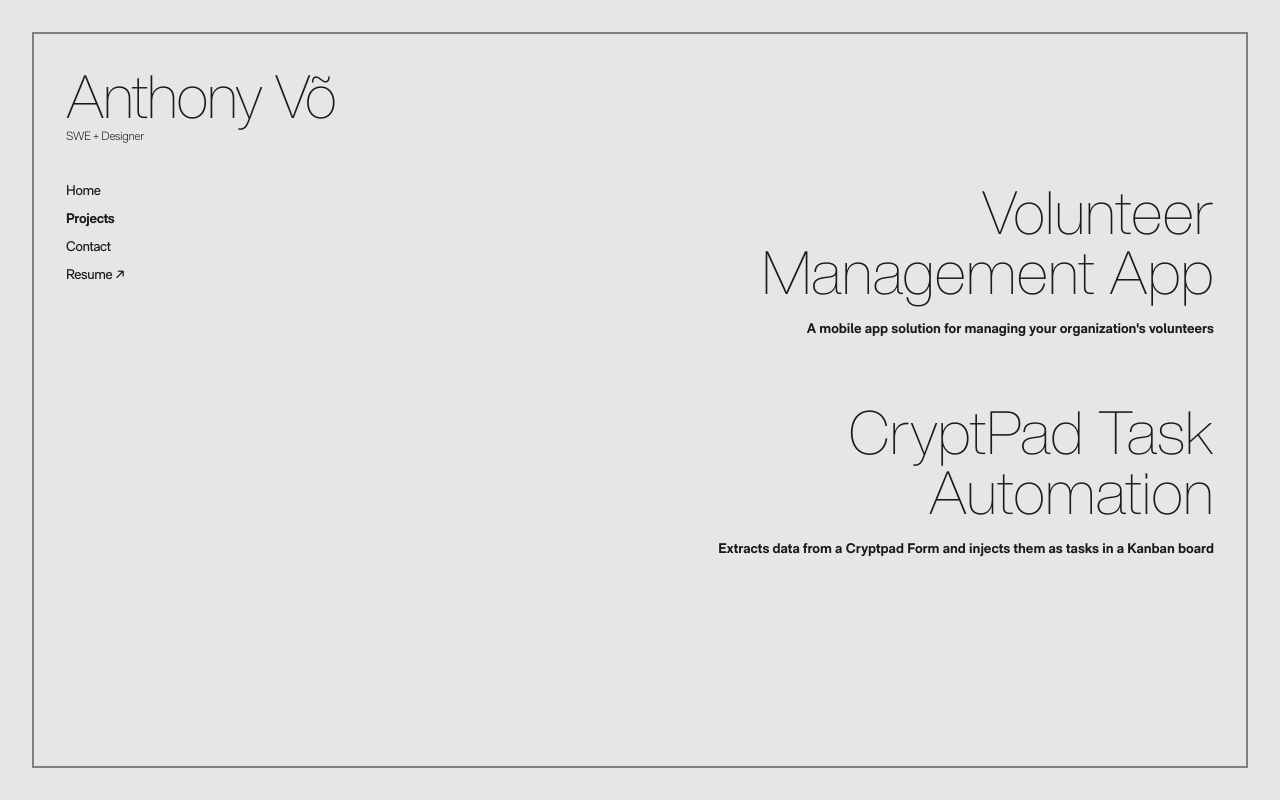
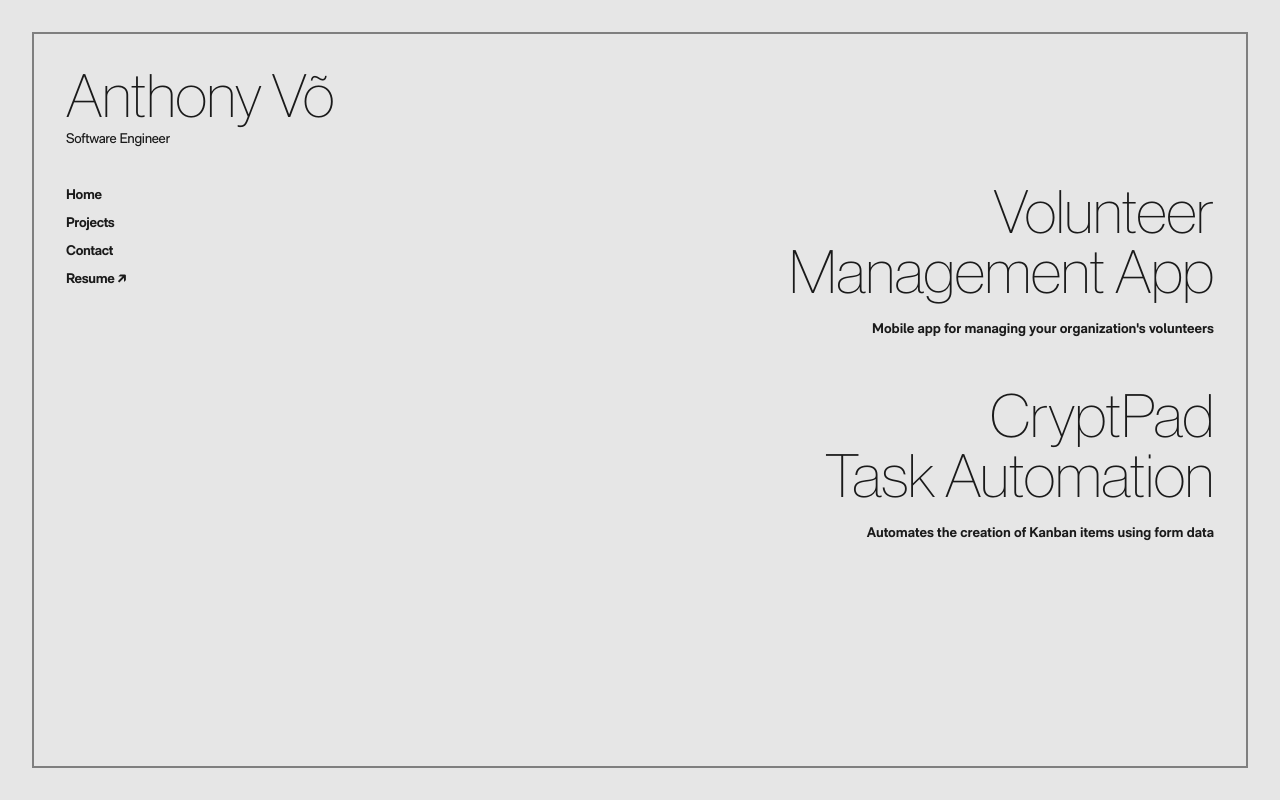
Before and after one commit to bubbliorno/portfolio-website, a React (Vite) app: page /projects in a window 1280 px wide. Built offline with nearby package versions, Linux system fonts and the light colour scheme.

Commit message:
changed fonts + added transitions

```diff
--- a/src/components/Header.tsx
+++ b/src/components/Header.tsx
@@ -8,22 +8,23 @@
 
 export default function Header() {
   return (
-    <header className="fixed">
-      <h1 className="font-display text-4xl font-extralight tracking-tight whitespace-nowrap lg:text-6xl">
+    <header className="fixed z-10">
+      <h1 className="font-display text-3xl font-extralight whitespace-nowrap xl:text-6xl">
         Anthony Võ
       </h1>
-      <p className="mt-0.5 text-xs font-light tracking-tight">SWE + Designer</p>
+      <p className="mt-0.5 text-xs font-normal tracking-tight xl:text-sm">
+        Software Engineer
+      </p>
 
       <nav className="mt-9">
-        <ol className="flex flex-col gap-2 text-sm tracking-tight">
+        <ol className="flex flex-col gap-2 text-xs tracking-tight xl:text-sm">
           {links.map((link) => (
             <li key={link.to}>
               <NavLink
                 to={link.to}
                 end={link.to === '/'}
-                className={({ isActive }) =>
-                  isActive ? 'font-bold' : 'font-normal'
-                }
+                viewTransition
+                className="font-bold"
               >
                 {link.label}
               </NavLink>
@@ -34,7 +35,7 @@
               href="/Anthony_Vo_Resume.pdf"
               target="_blank"
               rel="noopener noreferrer"
-              className="font-normal"
+              className="font-bold"
             >
               Resume ↗
             </a>
--- a/src/components/ProjectItem.tsx
+++ b/src/components/ProjectItem.tsx
@@ -1,5 +1,4 @@
 import type { Project } from '../types/project';
-import { FiExternalLink } from 'react-icons/fi';
 
 export default function ProjectItem({ project }: { project: Project }) {
   return (
@@ -8,44 +7,16 @@
         href={project.githubUrl}
         target="_blank"
         rel="noopener noreferrer"
-        className="hover:opacity-50"
+        className=""
       >
-        <h2 className="font-display text-[6vw] whitespace-pre-line lg:text-6xl">
+        <h2 className="font-display xs:text-3xl text-[6vw] whitespace-pre-line xl:text-6xl">
           {project.name}
         </h2>
       </a>
-      <p className="mt-2 text-sm font-bold md:mt-4">{project.description}</p>
-      {project.tags && (
-        <div className="mt-3 flex flex-wrap gap-2">
-          {project.tags.map((tag) => (
-            <span
-              key={tag}
-              className="rounded-full px-3 py-1 text-sm font-medium"
-            >
-              {tag}
-            </span>
-          ))}
-        </div>
-      )}
-      <div className="mt-4 flex gap-4">
-        <a
-          href={project.githubUrl}
-          target="_blank"
-          rel="noopener noreferrer"
-          className="inline-flex items-center gap-1 text-sm font-medium"
-        ></a>
-        {project.liveUrl && (
-          <a
-            href={project.liveUrl}
-            target="_blank"
-            rel="noopener noreferrer"
-            className="inline-flex items-center gap-1 text-sm font-medium underline underline-offset-4"
-          >
-            <FiExternalLink size={24} />
-            Live Demo
-          </a>
-        )}
-      </div>
+
+      <p className="mt-1 text-xs font-bold xl:mt-4 xl:text-sm">
+        {project.description}
+      </p>
     </div>
   );
 }
--- a/src/data/projects.ts
+++ b/src/data/projects.ts
@@ -3,14 +3,12 @@
 export const projects: Project[] = [
   {
     name: 'Volunteer\nManagement App',
-    description:
-      "A mobile app solution for managing your organization's volunteers",
+    description: "Mobile app for managing your organization's volunteers",
     githubUrl: 'https://github.com/bubbliorno/volunteer-management-app',
   },
   {
-    name: 'CryptPad Task\nAutomation',
-    description:
-      'Extracts data from a Cryptpad Form and injects them as tasks in a Kanban board',
+    name: 'CryptPad\nTask Automation',
+    description: 'Automates the creation of Kanban items using form data',
     githubUrl: 'https://github.com/bubbliorno/kanban-task-automation',
   },
 ];
--- a/src/index.css
+++ b/src/index.css
@@ -1,8 +1,8 @@
 @import 'tailwindcss';
 
 @font-face {
-  font-family: 'Helvetica Now';
-  src: url('/fonts/HelveticaNowDisplayThin.woff2') format('woff2');
+  font-family: 'Neue Haas Grotesk';
+  src: url('/fonts/NHaasGroteskDSPro-25Th.otf') format('opentype');
   font-weight: 200;
   font-style: normal;
   font-display: swap;
@@ -37,10 +37,11 @@
 }
 
 @theme {
-  --font-display: 'Helvetica Now', system-ui;
+  --font-display: 'Neue Haas Grotesk', system-ui;
   --font-sans: 'RM Neue', system-ui;
   --color-background: #e6e6e6;
   --color-text: #1a1a1a;
+  --breakpoint-xs: 480px;
   --breakpoint-sm: 640px;
   --breakpoint-md: 768px;
   --breakpoint-lg: 1024px;
@@ -54,11 +55,25 @@
     text-rendering: optimizeLegibility;
     user-select: none;
     line-height: 1;
+    background-color: var(--color-background);
   }
 
   body {
     font-family: var(--font-sans);
-    background-color: var(--color-background);
     color: var(--color-text);
   }
+
+  a {
+    @apply transition-opacity duration-400 ease-out hover:opacity-33;
+  }
 }
+
+::view-transition-old(outlet) {
+  animation-duration: 200ms;
+  animation-timing-function: ease-out;
+}
+::view-transition-new(outlet) {
+  animation-duration: 300ms;
+  animation-delay: 200ms;
+  animation-timing-function: ease-in;
+}
--- a/src/layouts/RootLayout.tsx
+++ b/src/layouts/RootLayout.tsx
@@ -4,9 +4,9 @@
 export default function RootLayout() {
   return (
     <div className="flex min-h-dvh">
-      <main className="border-text/50 relative m-(--pad) flex grow flex-col border p-(--pad) sm:border-2">
+      <main className="border-text/50 relative m-(--pad) flex grow flex-col border p-(--pad) xl:border-2">
         <Header />
-        <div className="flex grow flex-col">
+        <div className="flex grow flex-col [view-transition-name:outlet]">
           <Outlet />
         </div>
       </main>
--- a/src/pages/ContactPage.tsx
+++ b/src/pages/ContactPage.tsx
@@ -1,38 +1,32 @@
-// import { FaGithub, FaLinkedin } from 'react-icons/fa6';
-// import { FiMail } from 'react-icons/fi';
-
 const contacts = [
   {
     label: 'GitHub',
     href: 'https://github.com/bubbliorno',
-    // icon: FaGithub,
   },
   {
     label: 'LinkedIn',
     href: 'https://linkedin.com/in/anthony-v0',
-    // icon: FaLinkedin,
   },
   {
     label: 'Email',
     href: 'mailto:antnhyvo@gmail.com',
-    // icon: FiMail,
   },
 ];
 
 export default function ContactPage() {
   return (
-    <section className="flex grow items-end">
-      <ol>
+    <section className="flex grow">
+      <ol className="flex flex-col justify-end gap-1">
         {contacts.map((contact) => (
           <li key={contact.label}>
             <a
               href={contact.href}
               target="_blank"
               rel="noopener noreferrer"
-              className="flex items-center transition-opacity hover:opacity-70"
+              className=""
               aria-label={contact.label}
             >
-              <span className="text-sm leading-normal font-bold">
+              <span className="text-xs font-bold tracking-tight xl:text-sm">
                 {contact.label} ↗
               </span>
             </a>
--- a/src/pages/HomePage.tsx
+++ b/src/pages/HomePage.tsx
@@ -1,7 +1,9 @@
 export default function HomePage() {
   return (
     <section className="flex grow items-center justify-center">
-      <p className="text-sm font-bold">Hi</p>
+      <p className="text-xs font-bold xl:text-sm">
+        I love listening to music, creating, and playing.
+      </p>
     </section>
   );
 }
--- a/src/pages/ProjectsPage.tsx
+++ b/src/pages/ProjectsPage.tsx
@@ -3,7 +3,7 @@
 
 export default function ProjectsPage() {
   return (
-    <section className="flex flex-col items-end gap-6 pt-24 pl-[33%] text-right lg:gap-12 lg:pt-29">
+    <section className="flex flex-col items-end gap-6 pt-24 pl-[33%] text-right xl:gap-12 xl:pt-29">
       {projects.map((project) => (
         <ProjectItem key={project.name} project={project} />
       ))}
```
Also changed, not shown: public/fonts/HelveticaNowDisplayThin.woff2 (deleted), public/fonts/NHaasGroteskDSPro-25Th.otf (added).
